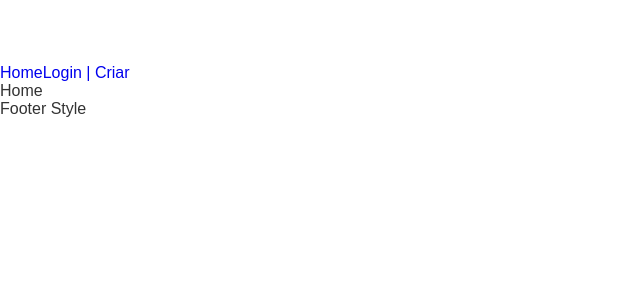
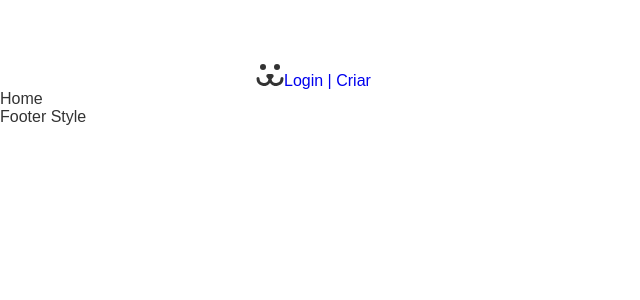
Before and after one commit to BLRocha/dog, a React (Create React App) app: page / in a window 1280 px wide. Shown: the top 300 px of the page, without its empty margins (0-640 px from the left). Built offline with nearby package versions, Linux system fonts and the light colour scheme.

Commit message:
Add class style for elementes nav links

```diff
--- a/src/Components/Header.js
+++ b/src/Components/Header.js
@@ -2,12 +2,15 @@
 import { Link } from 'react-router-dom';
 
 import styles from './Header.module.css';
+import { ReactComponent as Dogs} from '../Assets/dogs.svg';
 
 const Header = () => {
     return (<div className={styles.header}>
-        <nav>
-            <Link to="/">Home</Link>
-            <Link to="/login">Login | Criar</Link>
+        <nav className={`${styles.nav} container`}>
+            <Link className={styles.logo} to="/" aria-label='Dogs - Home'>
+                <Dogs />
+            </Link>
+            <Link className={styles.login} to="/login">Login | Criar</Link>
         </nav>
     </div>)
 }
```
